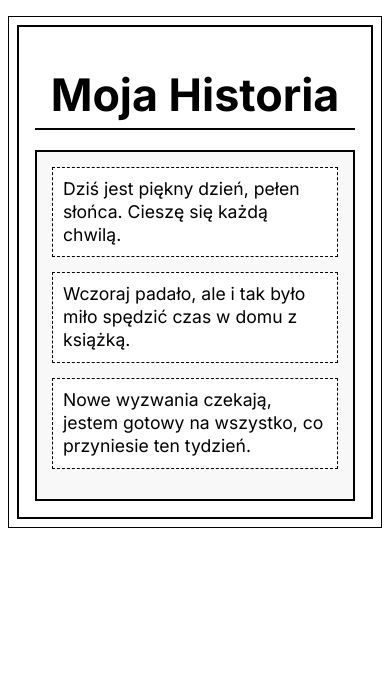
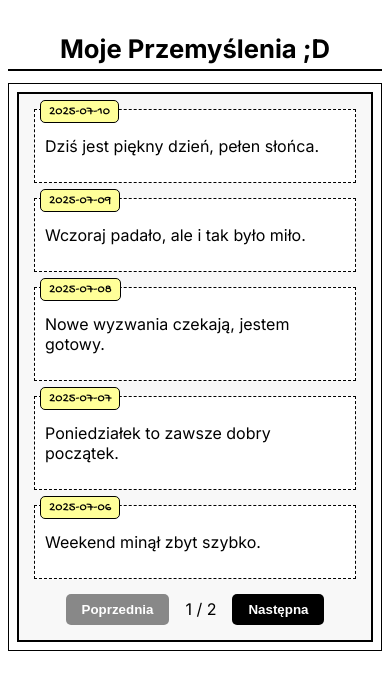
Before and after one commit to SzymonSkrzypczyk/one_sentence_journal, a SvelteKit app in the folder one_sentence_journal/: page / in a window 390 px wide. Shown: the top 690 px of the page. Built offline with nearby package versions, Linux system fonts and the light colour scheme.

Commit message:
visibility improvements

```diff
--- a/one_sentence_journal/src/components/HistoryView.svelte
+++ b/one_sentence_journal/src/components/HistoryView.svelte
@@ -1,63 +1,123 @@
 <script>
-  import SentenceItem from './SentenceItem.svelte';
+  import { onMount } from 'svelte';
+  import { writable } from 'svelte/store';
 
-  const sentences = [
-    { date: '2025-07-10', text: 'Dziś jest piękny dzień, pełen słońca. Cieszę się każdą chwilą.' },
-    { date: '2025-07-09', text: 'Wczoraj padało, ale i tak było miło spędzić czas w domu z książką.' },
-    { date: '2025-07-08', text: 'Nowe wyzwania czekają, jestem gotowy na wszystko, co przyniesie ten tydzień.' },
-    // ... więcej
+  // Mock data, replace with your real data source or props
+  let sentences = [
+    { date: '2025-07-10', text: 'Dziś jest piękny dzień, pełen słońca.' },
+    { date: '2025-07-09', text: 'Wczoraj padało, ale i tak było miło.' },
+    { date: '2025-07-08', text: 'Nowe wyzwania czekają, jestem gotowy.' },
+    { date: '2025-07-07', text: 'Poniedziałek to zawsze dobry początek.' },
+    { date: '2025-07-06', text: 'Weekend minął zbyt szybko.' },
+    { date: '2025-07-05', text: 'Spotkanie z przyjaciółmi zawsze poprawia humor.' },
+    { date: '2025-07-04', text: 'Nowa książka wciągnęła mnie bez reszty.' },
+    { date: '2025-07-03', text: 'Dzień pełen produktywności.' },
+    { date: '2025-07-02', text: 'Małe gesty potrafią sprawić największą radość.' },
+    { date: '2025-07-01', text: 'Czas na nowe cele i marzenia.' },
+    { date: '2025-06-30', text: 'Koniec miesiąca to dobry moment.' },
+    { date: '2025-06-29', text: 'Spokojny wieczór w domu.' }
   ];
+
+  // Reactive page size based on window width
+  let pageSize = 10;
+  let currentPage = 1;
+
+  function updatePageSize() {
+    pageSize = window.innerWidth < 768 ? 5 : 10;
+    currentPage = 1; // reset to first page when size changes
+  }
+
+  onMount(() => {
+    updatePageSize();
+    window.addEventListener('resize', updatePageSize);
+    return () => window.removeEventListener('resize', updatePageSize);
+  });
+
+  // Compute the sentences for current page
+  $: start = (currentPage - 1) * pageSize;
+  $: end = start + pageSize;
+  $: pageSentences = sentences.slice(start, end);
+
+  const totalPages = () => Math.ceil(sentences.length / pageSize);
+
+  function prevPage() {
+    if (currentPage > 1) currentPage -= 1;
+  }
+  function nextPage() {
+    if (currentPage < totalPages()) currentPage += 1;
+  }
 </script>
 
-<div class="container">
-  <h1>Moja Historia</h1>
-  <div class="scrollable">
-    {#each sentences as { date, text } (date)}
-      <SentenceItem {date} {text} />
-    {/each}
+<div class="scrollable-text">
+  {#each pageSentences as item}
+    <div class="sentence-item">
+      <span class="date-display">{item.date}</span>
+      <p>{item.text}</p>
+    </div>
+  {/each}
+
+  <div class="pagination-controls">
+    <button on:click={prevPage} disabled={currentPage === 1}>Poprzednia</button>
+    <span>{currentPage} / {totalPages()}</span>
+    <button on:click={nextPage} disabled={currentPage === totalPages()}>Następna</button>
   </div>
 </div>
 
 <style>
-  .container {
-    max-width: 42rem;
-    width: 100%;
-    margin: 0 auto;
-    padding: 1rem;
-    border: 2px solid #000;
-    background-color: #fff;
-    box-sizing: border-box;
-  }
-
-  h1 {
-    font-size: 2.8em;
-    color: #000;
-    text-align: center;
-    margin-bottom: 20px;
-    border-bottom: 2px solid #000;
-    padding-bottom: 10px;
-    line-height: 1;
-    font-family: 'Inter', sans-serif;
-  }
-
-  .scrollable {
+  .scrollable-text {
     max-height: 70vh;
     overflow-y: auto;
-    border: 2px solid #000;
+    border: 2px solid #000000;
     background-color: #f8f8f8;
     padding: 15px;
     box-sizing: border-box;
   }
 
-  .scrollable::-webkit-scrollbar {
-    width: 12px;
+  .sentence-item {
+    position: relative;
+    padding: 10px;
+    margin-bottom: 15px;
+    background-color: #ffffff;
+    border: 1px dashed #000000;
+  }
+  .sentence-item:last-child {
+    margin-bottom: 0;
   }
 
-  .scrollable::-webkit-scrollbar-track {
-    background: #f8f8f8;
+  .date-display {
+    position: absolute;
+    top: -10px;
+    left: 5px;
+    background-color: #ffff99;
+    color: #000;
+    font-family: 'Gochi Hand', cursive;
+    font-size: 0.8rem;
+    padding: 3px 8px;
+    border: 1px solid #000;
+    border-radius: 5px;
+    white-space: nowrap;
   }
 
-  .scrollable::-webkit-scrollbar-thumb {
-    background-color: #808080;
+  .pagination-controls {
+    display: flex;
+    justify-content: center;
+    align-items: center;
+    gap: 1rem;
+    margin-top: 10px;
+  }
+
+  button {
+    background-color: #000;
+    color: #fff;
+    border: none;
+    padding: 8px 16px;
+    cursor: pointer;
+    font-weight: bold;
+    border-radius: 5px;
+  }
+
+  button:disabled {
+    background-color: #888;
+    cursor: default;
   }
 </style>
--- a/one_sentence_journal/src/routes/+page.svelte
+++ b/one_sentence_journal/src/routes/+page.svelte
@@ -3,6 +3,7 @@
 </script>
 
 <main>
+  <h1 class="page-title">Moje Przemyślenia ;D</h1>
   <div class="wrapper">
     <HistoryView />
   </div>
@@ -11,13 +12,26 @@
 <style>
   main {
     display: flex;
-    justify-content: center;
-    align-items: flex-start;
+    flex-direction: column;
+    justify-content: flex-start;
+    align-items: center;
     min-height: 100vh;
     padding: 2rem 1rem;
     background-color: #ffffff;
     box-sizing: border-box;
     font-family: 'Inter', sans-serif;
+  }
+
+  .page-title {
+    font-family: 'Inter', sans-serif;
+    font-size: 2.8rem;
+    font-weight: 700;
+    margin-bottom: 1.5rem;
+    text-align: center;
+    border-bottom: 2px solid #000;
+    padding-bottom: 0.5rem;
+    width: 100%;
+    max-width: 672px;
   }
 
   .wrapper {
@@ -38,11 +52,23 @@
       padding: 0.75rem;
       border-width: 1px;
     }
+
+    .page-title {
+      font-size: 2rem;
+      margin-bottom: 1rem;
+      padding-bottom: 0.4rem;
+    }
   }
 
   @media (max-width: 480px) {
     .wrapper {
       padding: 0.5rem;
     }
+
+    .page-title {
+      font-size: 1.6rem;
+      margin-bottom: 0.75rem;
+      padding-bottom: 0.3rem;
+    }
   }
 </style>
```
